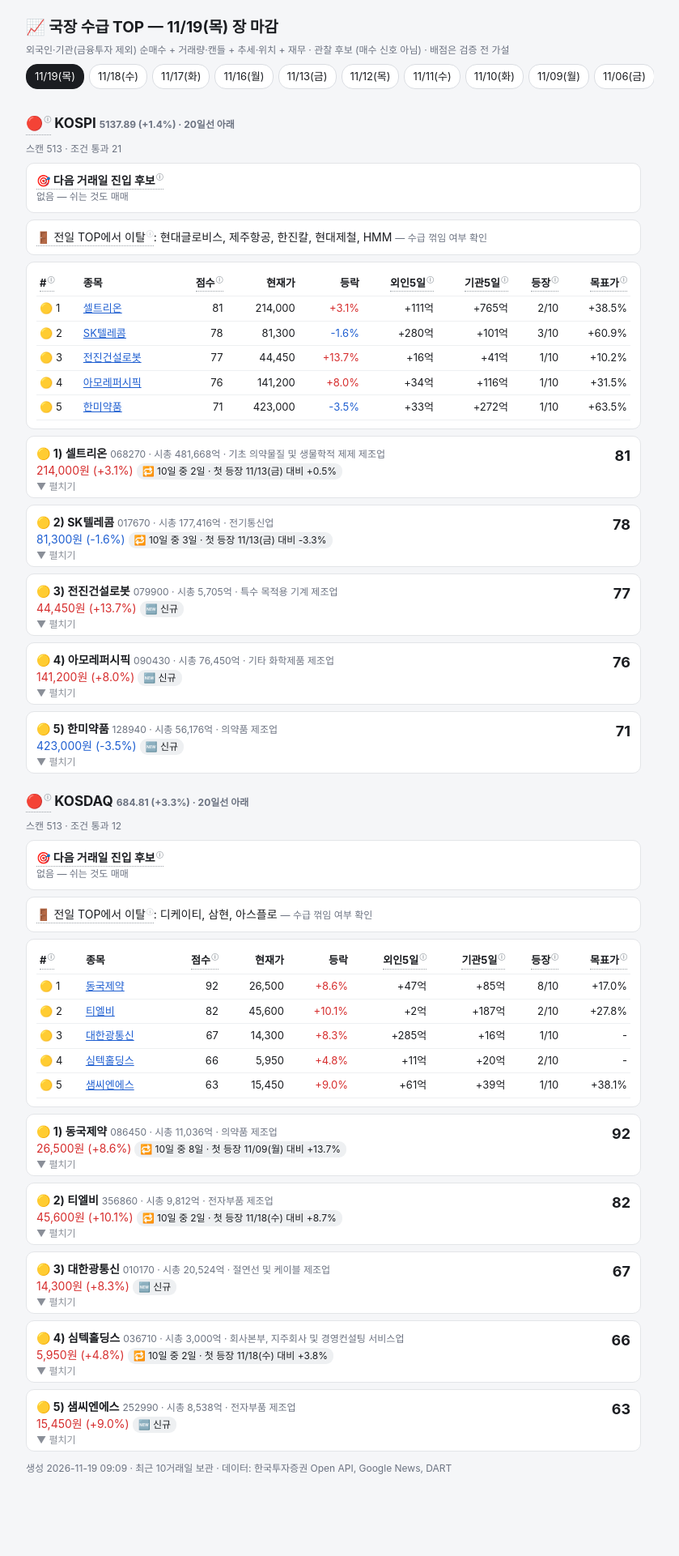
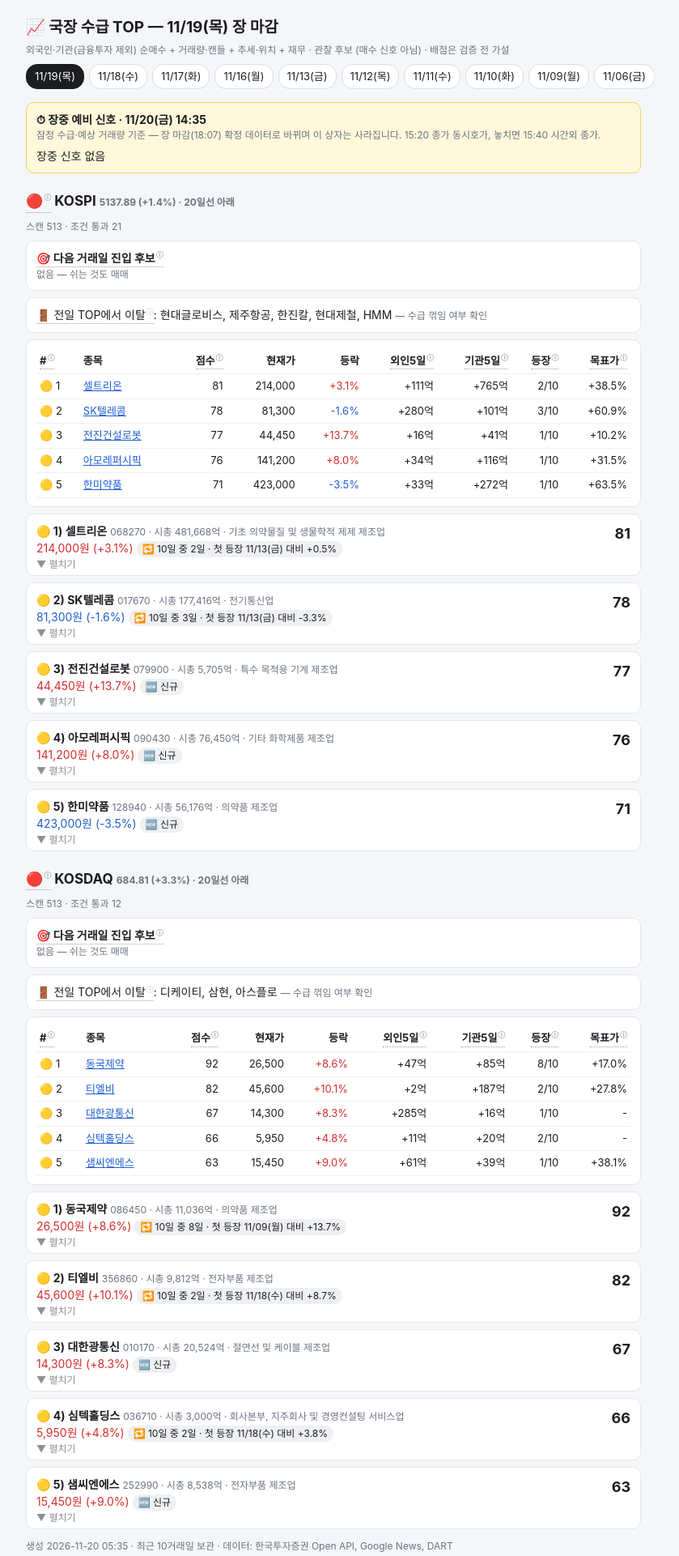
Before and after one commit to janbakbakee/woong, a plain HTML site: page docs/kstock/20261119.html in a window 1280 px wide. Shown: the whole page at 81% size, without its empty margins (228-1067 px from the left). Before the commit the page ends 1874 px from the top, so only its background shows below. Drawn offline with Linux system fonts and the light colour scheme.

Commit message:
국장 수급 페이지 업데이트 (2026-11-20)

```diff
--- a/docs/kstock/20261119.html
+++ b/docs/kstock/20261119.html
@@ -53,7 +53,10 @@
 <div class="muted">외국인·기관(금융투자 제외) 순매수 + 거래량·캔들 + 추세·위치 + 재무 · 관찰 후보 (매수 신호 아님) · 배점은 검증 전 가설</div>
 <nav class="tabs"><a href="20261119.html" class="on">11/19(목)</a><a href="20261118.html" class="">11/18(수)</a><a href="20261117.html" class="">11/17(화)</a><a href="20261116.html" class="">11/16(월)</a><a href="20261113.html" class="">11/13(금)</a><a href="20261112.html" class="">11/12(목)</a><a href="20261111.html" class="">11/11(수)</a><a href="20261110.html" class="">11/10(화)</a><a href="20261109.html" class="">11/09(월)</a><a href="20261106.html" class="">11/06(금)</a><a href="guide.html">📖 지표 해설</a></nav>
 
+<div class="box intra"><b>⏱ 장중 예비 신호 · 11/20(금) 14:35</b>
+<div class="muted">잠정 수급·예상 거래량 기준 — 장 마감(18:07) 확정 데이터로 바뀌며 이 상자는 사라집니다. 15:20 종가 동시호가, 놓치면 15:40 시간외 종가.</div>
 
+<div style="margin-top:6px">장중 신호 없음</div></div>
 
 
 <h2 id="kospi"><button class="t" popovertarget="tip-light">🔴<sup>ⓘ</sup></button> KOSPI <span class="muted">5137.89 (+1.4%) · 20일선 아래</span></h2>
@@ -1138,7 +1141,7 @@
 </div></details>
 
 
-<p class="muted">생성 2026-11-19 09:09 · 최근 10거래일 보관 · 데이터: 한국투자증권 Open API, Google News, DART</p>
+<p class="muted">생성 2026-11-20 05:35 · 최근 10거래일 보관 · 데이터: 한국투자증권 Open API, Google News, DART</p>
 
 <div popover id="tip-parts" class="tip">
 <button class="x" popovertarget="tip-parts" popovertargetaction="hide">닫기</button><b>점수 구성 (100점)</b>
--- /dev/null
+++ b/docs/kstock/intraday.json
@@ -0,0 +1 @@
+{"date": "20261120", "time": "14:35", "signals": {"KOSPI": [], "KOSDAQ": []}}
```
Also changed, not shown: docs/kstock/20261106.html (+1 -1 lines), docs/kstock/20261109.html (+1 -1 lines), docs/kstock/20261110.html (+1 -1 lines), docs/kstock/20261111.html (+1 -1 lines), docs/kstock/20261112.html (+1 -1 lines), docs/kstock/20261113.html (+1 -1 lines), docs/kstock/20261116.html (+1 -1 lines), docs/kstock/20261117.html (+1 -1 lines), docs/kstock/20261118.html (+1 -1 lines), docs/kstock/index.html (+4 -1 lines).
